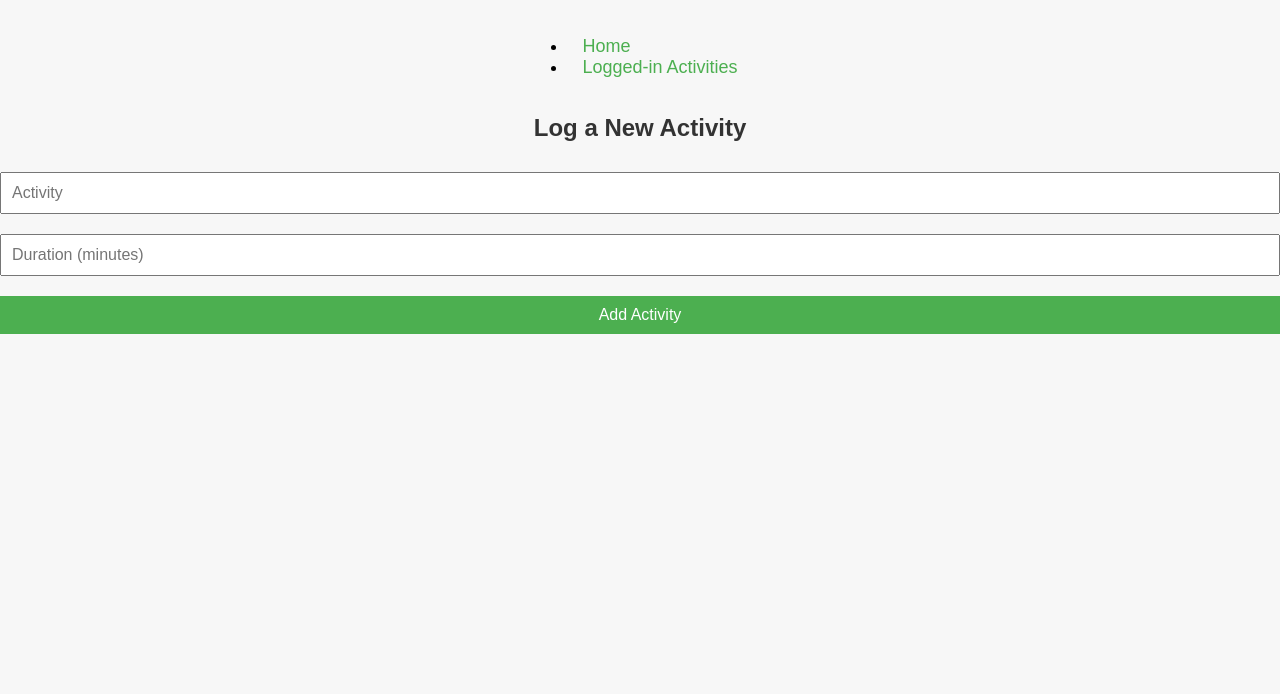
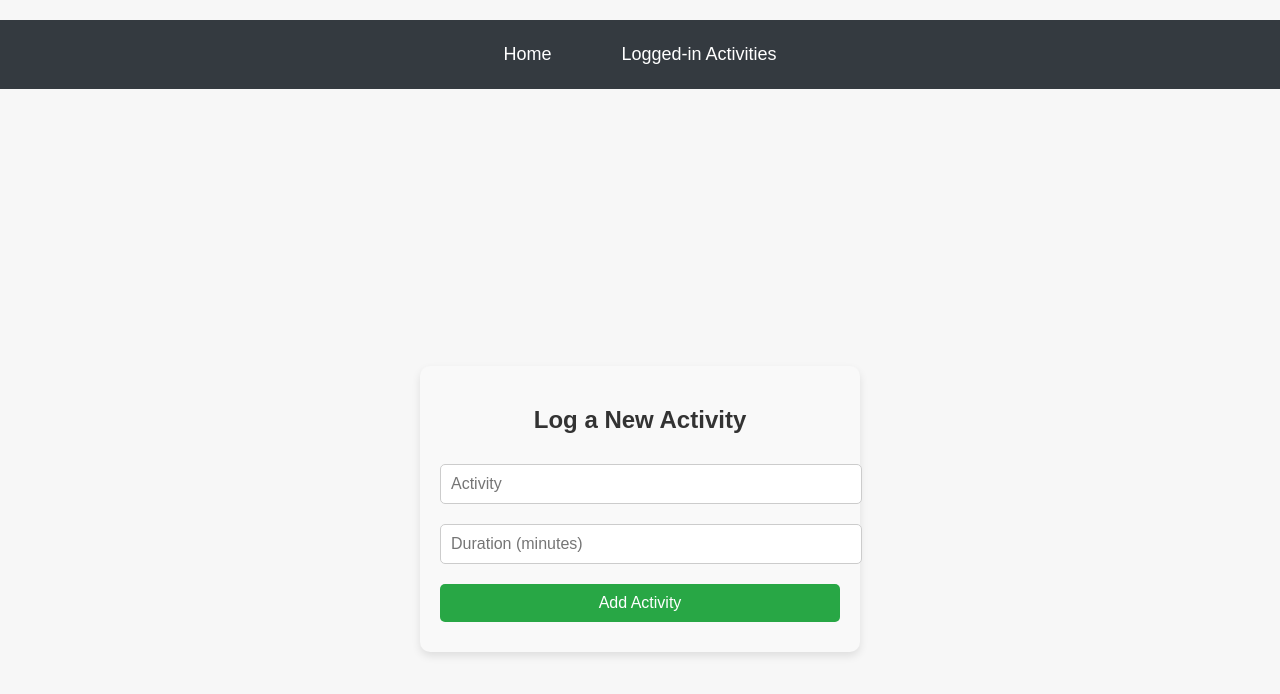
Before and after one commit to LAKSHDGR8/fitness-tracker, a React (Create React App) app in the folder fitness-tracking-frontend/: page / in a window 1280 px wide. Shown: the top 694 px of the page. Built offline with nearby package versions, Linux system fonts and the light colour scheme.

Commit message:
Design 2

```diff
--- a/fitness-tracking-frontend/src/App.js
+++ b/fitness-tracking-frontend/src/App.js
@@ -1,32 +1,27 @@
 import React from 'react';
 import { BrowserRouter as Router, Route, Routes, Link } from 'react-router-dom';
 import ActivityForm from './components/ActivityForm';
-import ActivityList from './components/ActivityList';
 import LoggedInActivities from './components/LoggedInActivities';
+import './NavBar.css';
 import './App.css';
 
-function App() {
+const App = () => {
     return (
         <Router>
             <div>
-        <nav>
-          <ul>
-            <li>
+                <nav className="navbar">
                     <Link to="/">Home</Link>
-            </li>
-            <li>
                     <Link to="/logged-in-activities">Logged-in Activities</Link>
-            </li>
-          </ul>
                 </nav>
-
+                <div className="content">
                     <Routes>
                         <Route path="/" element={<ActivityForm />} />
                         <Route path="/logged-in-activities" element={<LoggedInActivities />} />
                     </Routes>
                 </div>
+            </div>
         </Router>
     );
-}
+};
 
 export default App;
--- /dev/null
+++ b/fitness-tracking-frontend/src/NavBar.css
@@ -0,0 +1,18 @@
+.navbar {
+    display: flex;
+    justify-content: center;
+    align-items: center;
+    background-color: #343a40;
+    padding: 10px;
+}
+
+.navbar a {
+    color: #fff;
+    padding: 14px 20px;
+    text-decoration: none;
+    text-align: center;
+}
+
+.navbar a:hover {
+    background-color: #495057;
+}
--- /dev/null
+++ b/fitness-tracking-frontend/src/components/ActivityForm.css
@@ -0,0 +1,41 @@
+.form-container {
+    display: flex;
+    justify-content: center;
+    align-items: center;
+    height: 100vh;
+}
+
+.form-box {
+    background-color: #f9f9f9;
+    padding: 20px;
+    border-radius: 10px;
+    box-shadow: 0 4px 8px rgba(0, 0, 0, 0.1);
+    width: 400px;
+    max-width: 100%;
+}
+
+.form-box h2 {
+    text-align: center;
+}
+
+.form-box input {
+    width: 100%;
+    padding: 10px;
+    margin: 10px 0;
+    border: 1px solid #ccc;
+    border-radius: 5px;
+}
+
+.form-box button {
+    width: 100%;
+    padding: 10px;
+    background-color: #28a745;
+    color: #fff;
+    border: none;
+    border-radius: 5px;
+    cursor: pointer;
+}
+
+.form-box button:hover {
+    background-color: #218838;
+}
--- a/fitness-tracking-frontend/src/components/ActivityForm.js
+++ b/fitness-tracking-frontend/src/components/ActivityForm.js
@@ -1,32 +1,26 @@
 import React, { useState } from 'react';
 import axios from 'axios';
+import './ActivityForm.css';
 
-function ActivityForm() {
+const ActivityForm = () => {
     const [activity, setActivity] = useState('');
     const [duration, setDuration] = useState('');
-  const userId = '12345'; // Hardcoded userId for example purposes
 
     const handleSubmit = async (e) => {
         e.preventDefault();
-    const durationNumber = Number(duration);
-
-    if (isNaN(durationNumber) || durationNumber <= 0) {
-      console.error('Invalid duration:', duration);
-      return;
-    }
-
         try {
-      const response = await axios.post('http://localhost:5001/activities', { activity, duration: durationNumber, userId });
-      console.log(response.data);
+            await axios.post('http://localhost:5001/activities', { activity, duration });
+            alert('Activity logged successfully');
             setActivity('');
             setDuration('');
         } catch (error) {
-      console.error('There was an error logging the activity:', error.response ? error.response.data : error.message);
+            console.error('Error logging activity:', error);
         }
     };
 
     return (
-    <div>
+        <div className="form-container">
+            <div className="form-box">
                 <h2>Log a New Activity</h2>
                 <form onSubmit={handleSubmit}>
                     <input
@@ -46,7 +40,8 @@ function ActivityForm() {
                     <button type="submit">Add Activity</button>
                 </form>
             </div>
+        </div>
     );
-}
+};
 
 export default ActivityForm;
```
Also changed, not shown: 1 other file (tests, documents, lock files or other folders). Lines whose indentation alone changed are shown as unchanged.
